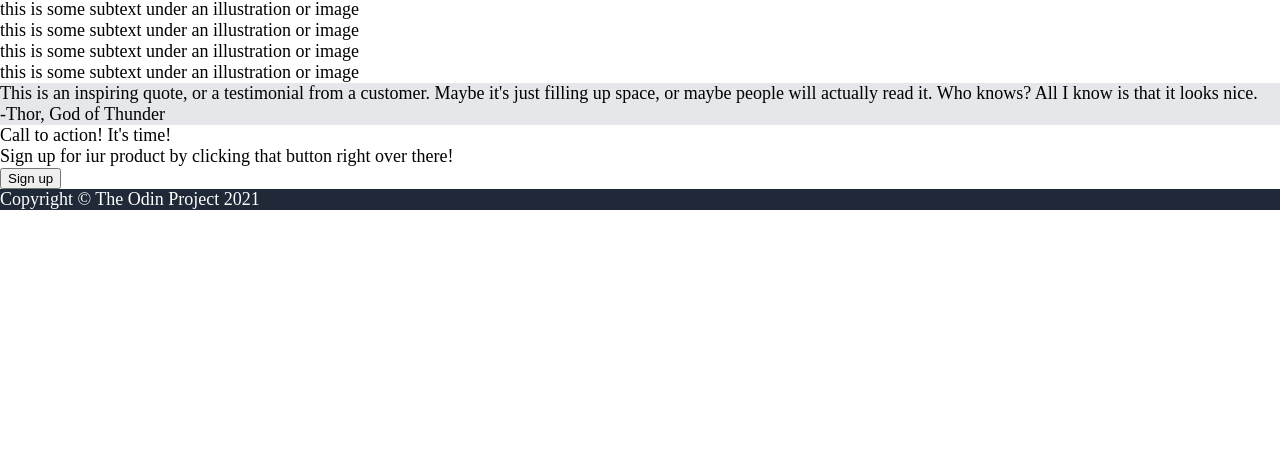
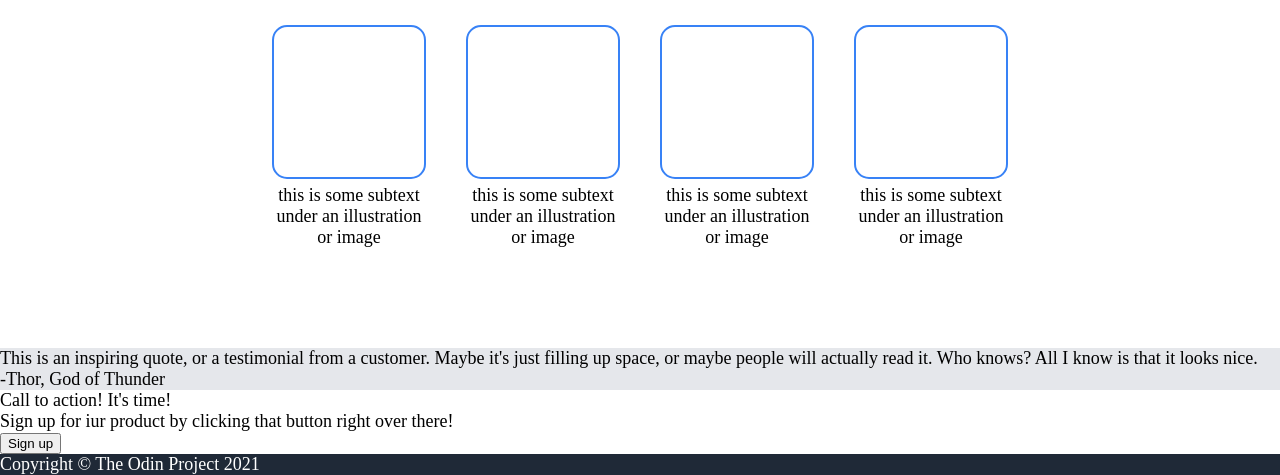
Before and after one commit to ali-37/odin-landing-page, a plain HTML site: page index.html in a window 1280 px wide. Shown: the part 528-1003 px from the top of the page. Before the commit the page ends 800 px from the top, so only its background shows below. Drawn offline with Linux system fonts and the light colour scheme.

Commit message:
Complete info section css

```diff
--- a/css/style.css
+++ b/css/style.css
@@ -9,16 +9,12 @@ body {
 .footer {
   background-color: #1F2937;
   color: white;
-
 }
 
 .top {
   display: flex;
   flex-direction: column;
   padding: 0px 180px;
-  flex: 1;
-
-
 }
 
 .header {
@@ -61,7 +57,7 @@ h1 {
   margin-right: 30px;
 }
 
-.title {
+.title-section {
   display: flex;
   align-items: center;
   justify-content: space-between;
@@ -74,7 +70,6 @@ h1 {
   width: 430px;
   margin-right: 30px;
   min-width: 200px;
-
 }
 
 p {
@@ -91,7 +86,7 @@ p {
   margin-left: 30px;
 }
 
-.button1 {
+.title-left button {
   background-color: #3882F6;
   color: white;
   width: 80px;
@@ -99,6 +94,42 @@ p {
   padding: 4px 16px;
   margin-top: 10px;
   border-radius: 8px; /* rounded corners */
+}
 
 
+.info-section {
+  display: flex;
+  flex-direction: column;
+  align-items: center;
+  padding-bottom: 100px;
 }
+
+h2 {
+  color: #1F2937;
+  font-size: 36px;
+  font-weight: 800;
+}
+
+.info {
+  display: flex;
+  gap: 40px;
+}
+
+.info-box {
+  border:2px solid #3882F6;
+  height: 150px;
+  width: 150px;
+  border-radius: 15px;
+}
+
+.info-group {
+  display: flex;
+  flex-direction: column;
+  align-items: center;
+  gap: 6px;
+}
+
+.info-group p {
+  width: 150px;
+  text-align: center;
+}
--- a/index.html
+++ b/index.html
@@ -22,11 +22,11 @@
         </ul>
       </div>
 
-      <div class="title">
+      <div class="title-section">
         <div class="title-left">
           <h1>This website is awesome</h1>
           <p>This website has some subtext that goes here under the main title. It's a smaller font and the colour is lower contrast </p>
-          <button class="button1">Sign up</button>
+          <button>Sign up</button>
         </div>
         <div class="placeholder">
           <p>This is a placeholder for an image</p>
@@ -34,16 +34,26 @@
       </div>
     </div>
 
-    <div>
+    <div class="info-section">
       <h2>Some random information.</h2>
+      <div class="info">
+        <div class="info-group">
           <div class="info-box"></div>
           <p>this is some subtext under an illustration or image</p>
+        </div>
+        <div class="info-group">
           <div class="info-box"></div>
           <p>this is some subtext under an illustration or image</p>
+        </div>
+        <div class="info-group">
           <div class="info-box"></div>
           <p>this is some subtext under an illustration or image</p>
+        </div>
+        <div class="info-group">
           <div class="info-box"></div>
           <p>this is some subtext under an illustration or image</p>
+        </div>
+      </div>
     </div>
 
     <div class="quote">
@@ -51,6 +61,7 @@
       <p>-Thor, God of Thunder</p>
     </div>
 
+    <div class="bottom">
       <div>
         <p>Call to action! It's time!</p>
         <p>Sign up for iur product by clicking that button right over there!</p>
@@ -60,5 +71,6 @@
       <div class="footer">
         <p>Copyright © The Odin Project 2021</p>
       </div>
+    </div>
   </body>
 </html>
```
Lines whose indentation alone changed are shown as unchanged.
